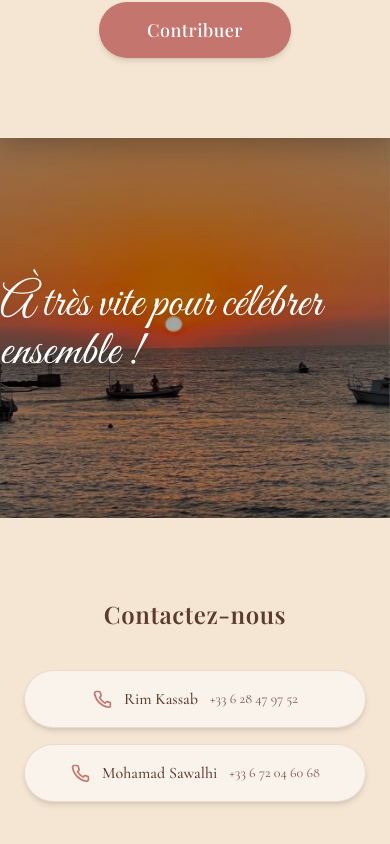
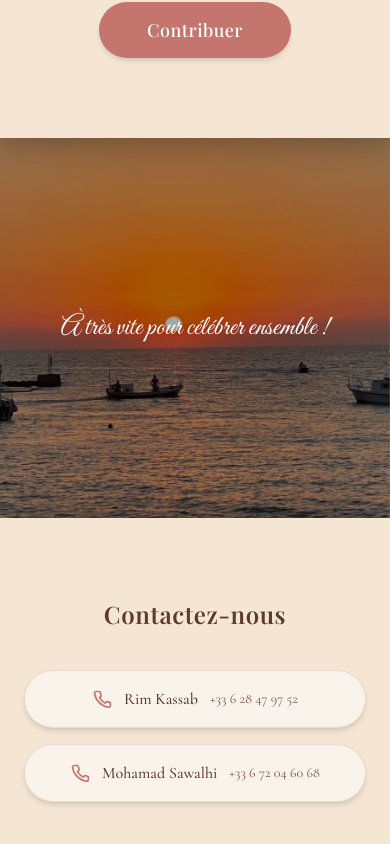
Before and after one commit to rm-wed/rm-wed.github.io, a React (Vite) app: page / in a window 390 px wide. Shown: the part 5394-6238 px from the top of the page. Built offline with nearby package versions, Linux system fonts and the light colour scheme; a web font is replaced by a local one.

Commit message:
a tres vite

```diff
--- a/src/components/PhotoDivider.tsx
+++ b/src/components/PhotoDivider.tsx
@@ -48,8 +48,11 @@ export function PhotoDivider({ overlayText, placeholder = "Photo", src }: Props)
 
       {/* Optional overlay text */}
       {overlayText && (
-        <div className="absolute inset-0 flex items-center justify-center bg-black/35">
-          <span className="font-script text-5xl text-white drop-shadow-lg sm:text-6xl">
+        <div className="absolute inset-0 flex items-center justify-center bg-black/35 px-4">
+          <span
+            className="text-center font-script text-white drop-shadow-lg"
+            style={{ fontSize: "clamp(1.5rem, 7vw, 3.75rem)", whiteSpace: "nowrap" }}
+          >
             {overlayText}
           </span>
         </div>
```
